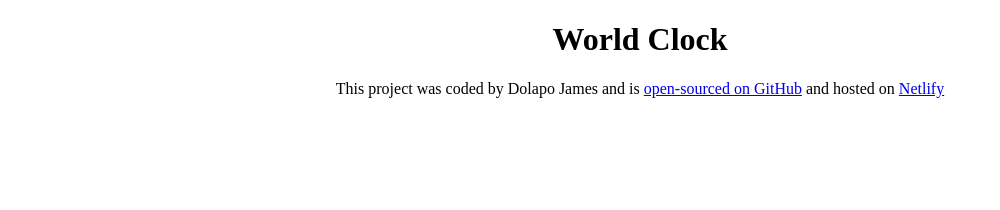
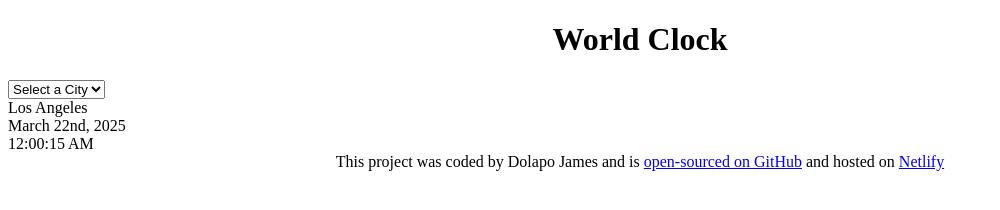
Before and after one commit to dolapojames/world-clock, a plain HTML site: page index.html in a window 1280 px wide. Shown: the whole page, without its empty margins (0-1000 px from the left). Drawn offline with Linux system fonts and the light colour scheme.

Commit message:
Added basic HTML

```diff
--- a/index.html
+++ b/index.html
@@ -7,7 +7,20 @@
     <link rel="stylesheet" href="src/style.css" />
   </head>
   <body>
-    <h1>World Clock</h1>
+    <div class="container">
+      <h1>World Clock</h1>
+      <select name="" id="">
+        <option value="">Select a City</option>
+        <option value="">London</option>
+        <option value="">New York</option>
+        <option value="">Auckland</option>
+      </select>
+    </div>
+
+    <div class="city">Los Angeles</div>
+    <div class="date">March 22nd, 2025</div>
+    <div class="time">12:00:15 AM</div>
+
     <footer>
       This project was coded by Dolapo James and is
       <a href="https://github.com/dolapojames/world-clock" target="_blank"
```
